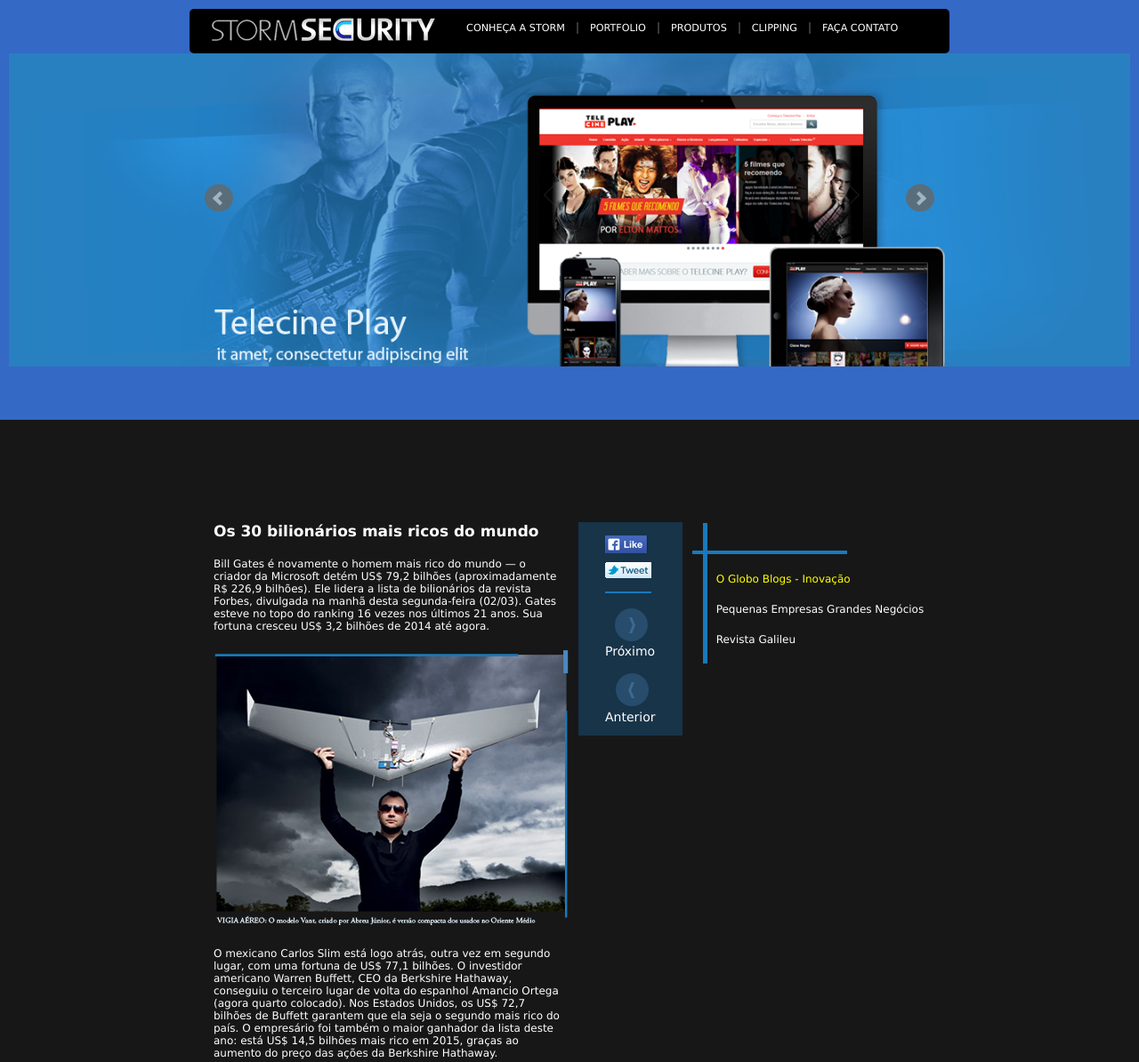
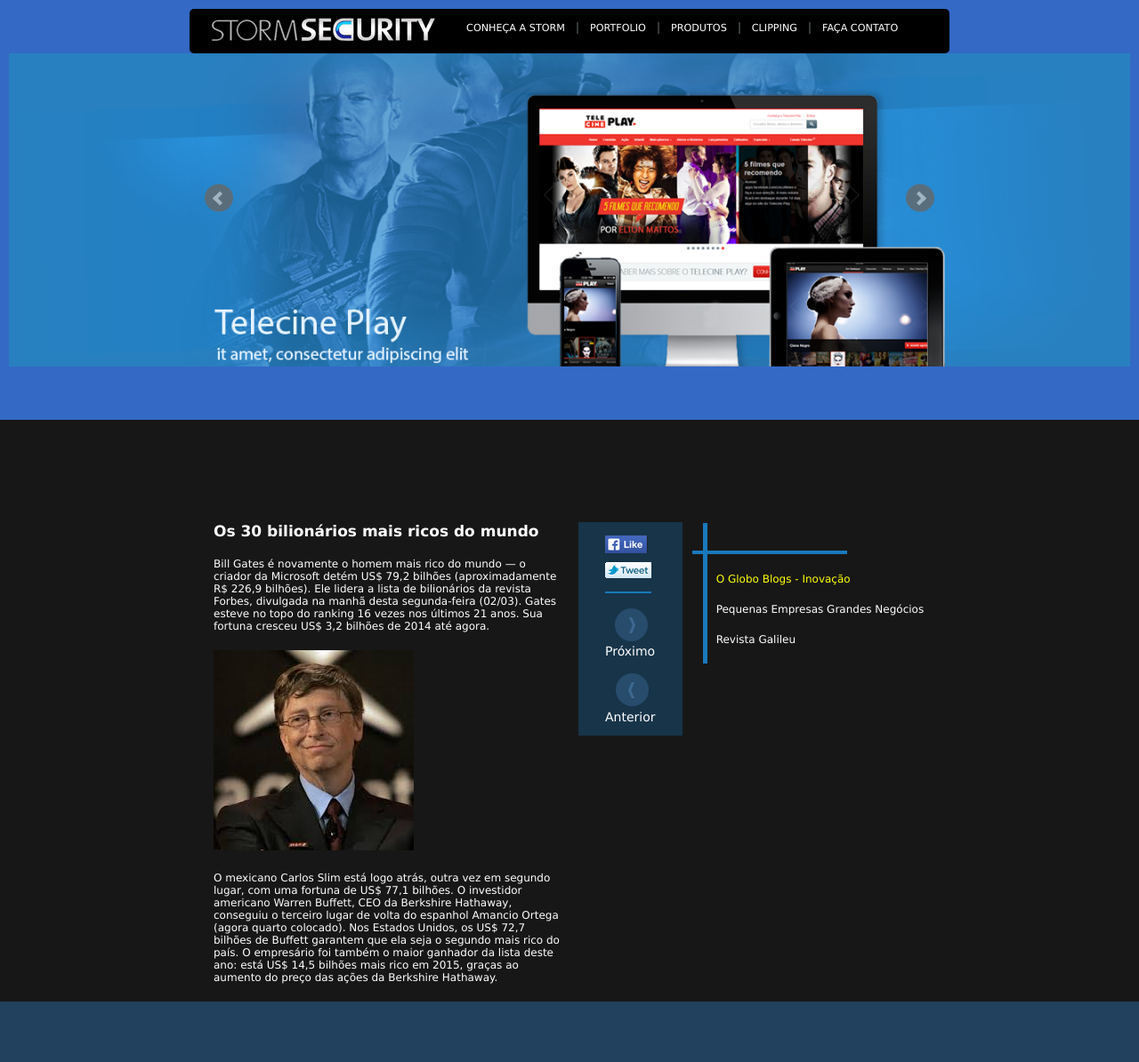
Before and after one commit to rodrigoIdei4/storm, a website: page index.html at #!/noticia1 in a window 1280 px wide. Shown: the top 1194 px of the page at 89% size. Drawn offline with nearby package versions, Linux system fonts and the light colour scheme; some packages are replaced by stand-ins of ours; files whose address does not match are found by name.

Commit message:
Mudando a foto da outra notícia

```diff
--- a/pages/noticia1.html
+++ b/pages/noticia1.html
@@ -1,4 +1,4 @@
 <h2>Os 30 bilionários mais ricos do mundo</h2>
 <p>Bill Gates é novamente o homem mais rico do mundo — o criador da Microsoft detém US$ 79,2 bilhões (aproximadamente R$ 226,9 bilhões). Ele lidera a lista de bilionários da revista Forbes, divulgada na manhã desta segunda-feira (02/03). Gates esteve no topo do ranking 16 vezes nos últimos 21 anos. Sua fortuna cresceu US$ 3,2 bilhões de 2014 até agora.</p>
-<img src="images/foto-noticia.png" alt="Foto da primeira notícia" />
+<img src="images/foto-noticia2.jpg" alt="Foto da primeira notícia" />
 <p>O mexicano Carlos Slim está logo atrás, outra vez em segundo lugar, com uma fortuna de US$ 77,1 bilhões. O investidor americano Warren Buffett, CEO da Berkshire Hathaway, conseguiu o terceiro lugar de volta do espanhol Amancio Ortega (agora quarto colocado). Nos Estados Unidos, os US$ 72,7 bilhões de Buffett garantem que ela seja o segundo mais rico do país. O empresário foi também o maior ganhador da lista deste ano: está US$ 14,5 bilhões mais rico em 2015, graças ao aumento do preço das ações da Berkshire Hathaway.</p>
```
Also changed, not shown: images/foto-noticia2.jpg (added).
